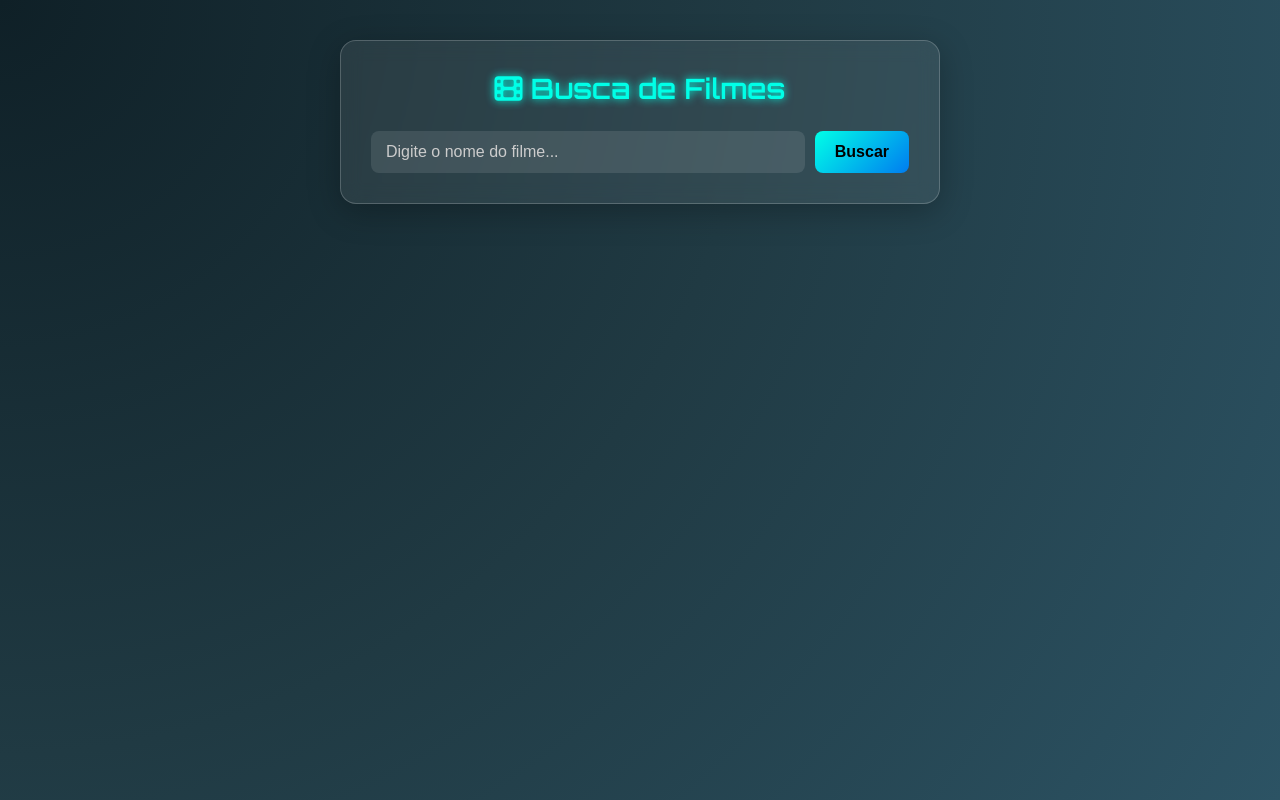
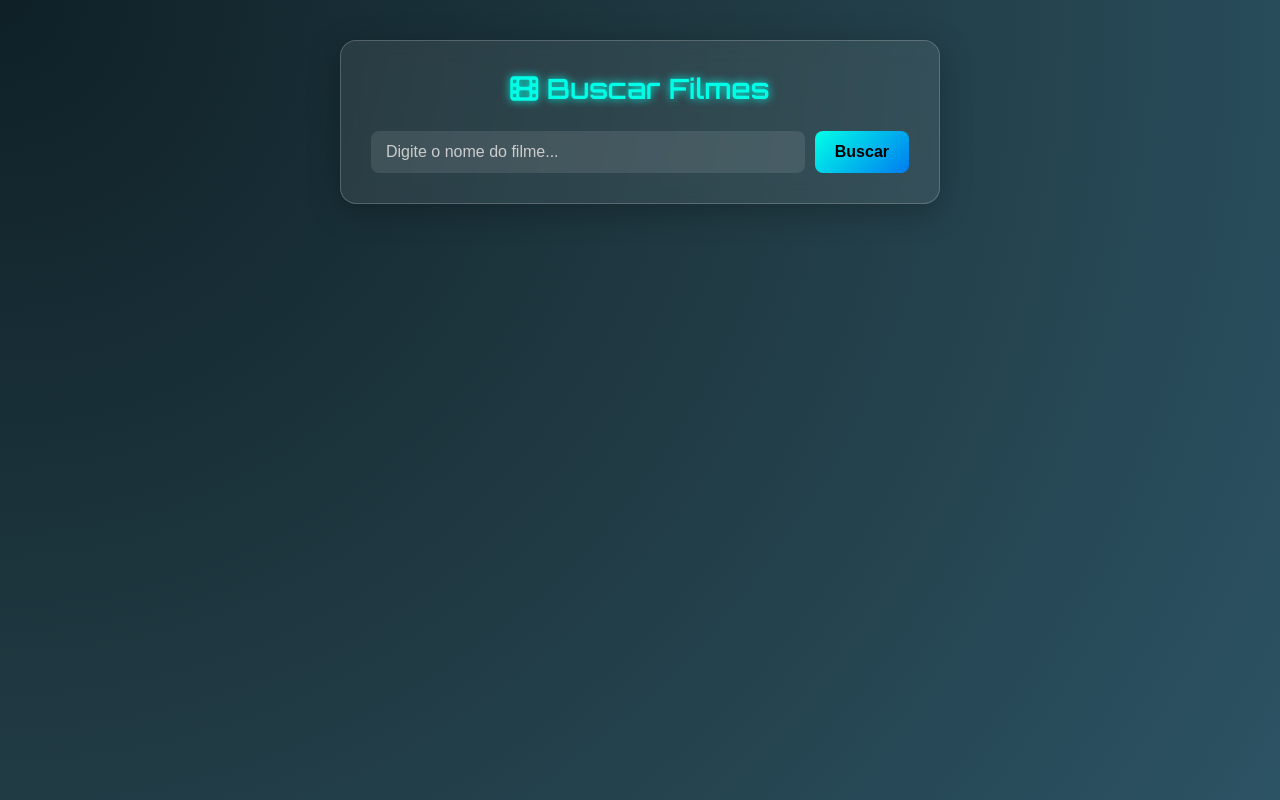
Before and after one commit to MatheusCardoso013/scm, a plain HTML site: page index.html in a window 1280 px wide. Drawn offline with Linux system fonts and the light colour scheme.

Commit message:
mudança de nome

```diff
--- a/index.html
+++ b/index.html
@@ -16,7 +16,7 @@
 </head>
 <body>
     <div class="search-container">
-        <h1><i class="fas fa-film"></i> Busca de Filmes</h1>
+        <h1><i class="fas fa-film"></i> Buscar Filmes</h1>
         <form id="search-form" class="search-form">
             <input type="text" id="search-input" class="search-input" placeholder="Digite o nome do filme..." required>
             <button type="submit" class="search-button">Buscar</button>
```
